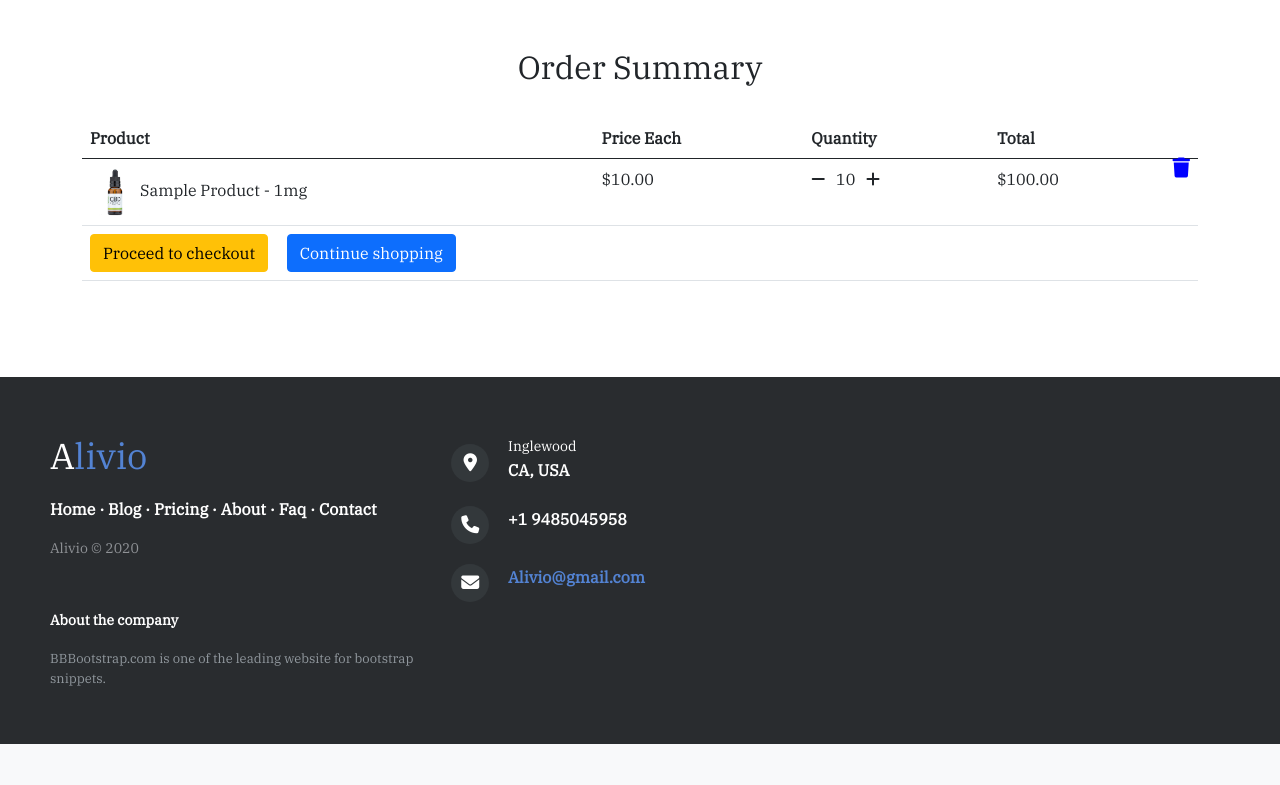
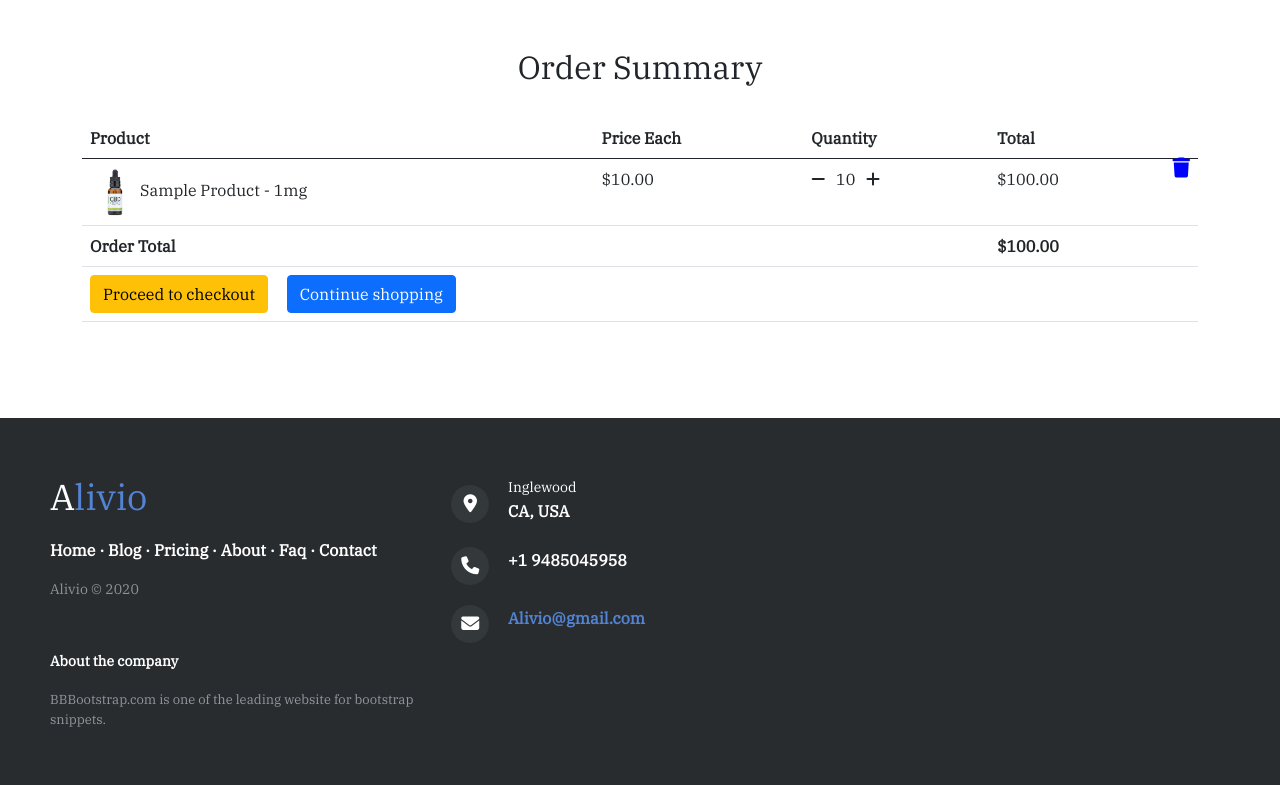
Before and after one commit to medwin49-ai/ecommerce, a Django app: template alivio/main/templates/main/shopping-cart.html in a window 1280 px wide. Shown: the part 56-841 px from the top of the page. Before the commit the page ends 800 px from the top, so only its background shows below. Run offline with Django 3.2, Linux system fonts and the light colour scheme; the template is opened without the code that fills it: values that come from a table or form of the project are taken from there, others are empty; tables that the repository leaves empty hold one stand-in row (values such as "Sample post"); some libraries are stand-ins or nearby versions.

Commit message:
Added order total

```diff
--- a/alivio/main/templates/main/shopping-cart.html
+++ b/alivio/main/templates/main/shopping-cart.html
@@ -24,21 +24,25 @@
             <tbody>
                 {% for item in order.orderitem_set.all %}
                     <tr>
-                    <td><img class="img-fluid" src="{% static 'main/1.jpg' %}" alt="" style="border: 0px none;" width="50px">{{item.potency.product.product_name|title}} - {{item.potency.potency_value}}mg </td>
-                    <td>${{item.potency.price|floatformat:2}}</td>
+                        <td><img class="img-fluid" src="{% static 'main/1.jpg' %}" alt="" style="border: 0px none;" width="50px">{{ item.potency.product.product_name|title }} - {{ item.potency.potency_value }}mg </td>
+                        <td>${{ item.potency.price|floatformat:2 }}</td>
                         <td>
                             <i class="fas fa-minus" style="margin-right: 7px;"></i>
-                        {{item.quantity}}
+                            {{ item.quantity }}
                             <i class="fas fa-plus" style="margin-left: 7px;"></i>
                         </td>
                         <td>
-                        ${{item.get_total|floatformat:2}}
+                            ${{ item.get_total|floatformat:2 }}
                             <a class="delete-icon-link" href="#">
                                 <i class="fas fa-trash fa-lg" style="float: right;"></i>
                             </a>
                         </td>
                     </tr>
                 {% endfor %}
+                <tr>
+                    <td colspan="3"><b>Order Total</b></td>
+                    <td><b>${{ order.get_cart_total }}</b></td>
+                </tr>
                 <tr>
                     <td colspan="5">
                         <a class="checkout btn btn-warning float-right ml-4" href='/checkout/' role="button">Proceed to checkout</a>
```
Lines whose indentation alone changed are shown as unchanged.
